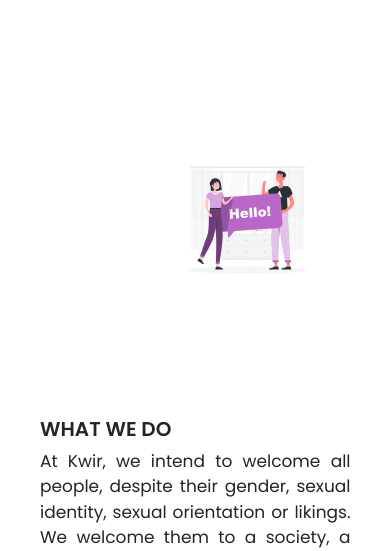
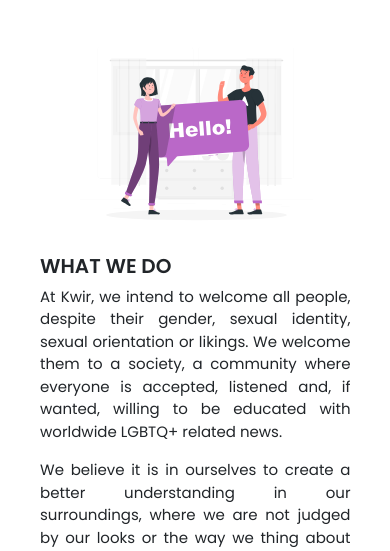
Before and after one commit to tattedmich/Kwir, a website: page pages/about.html in a window 390 px wide. Shown: the part 290-841 px from the top of the page. Drawn offline with nearby package versions, Linux system fonts and the light colour scheme.

Commit message:
querie 390 en about us

```diff
--- a/scss/_media.scss
+++ b/scss/_media.scss
@@ -432,4 +432,17 @@
             }
         }
     }
+    .aboutus{
+        .container_aboutus{
+            grid-template-rows: 0.5fr 1fr 0.5fr 1fr 0.5fr 1fr;
+            img{
+                width: 75%;
+                margin-left: 40px;
+            }
+            .poppins_17{
+                font-size: 15px;
+                text-align: justify;
+            }
+        }
+    }
 }
```
Also changed, not shown: css/style.css.
